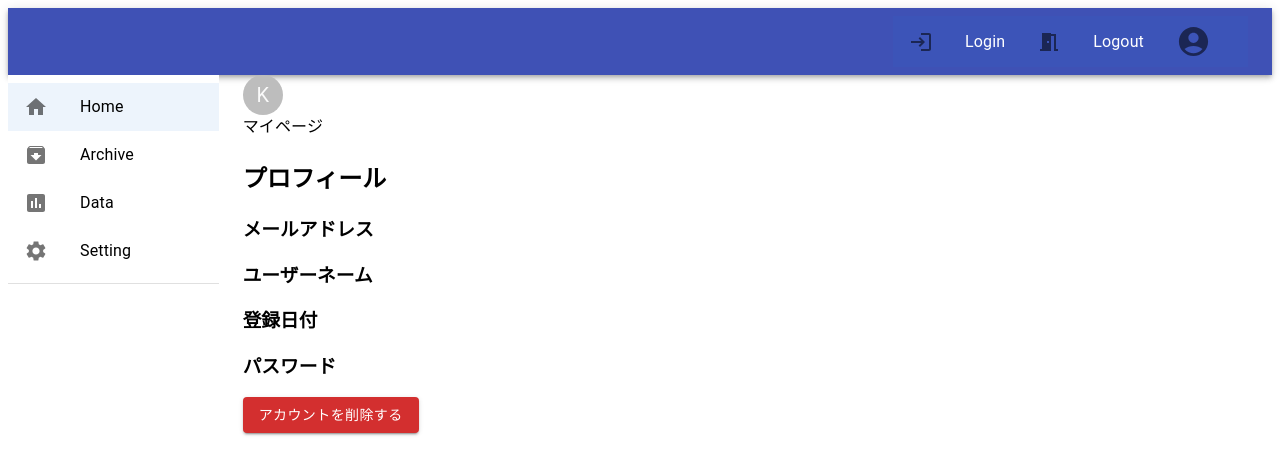
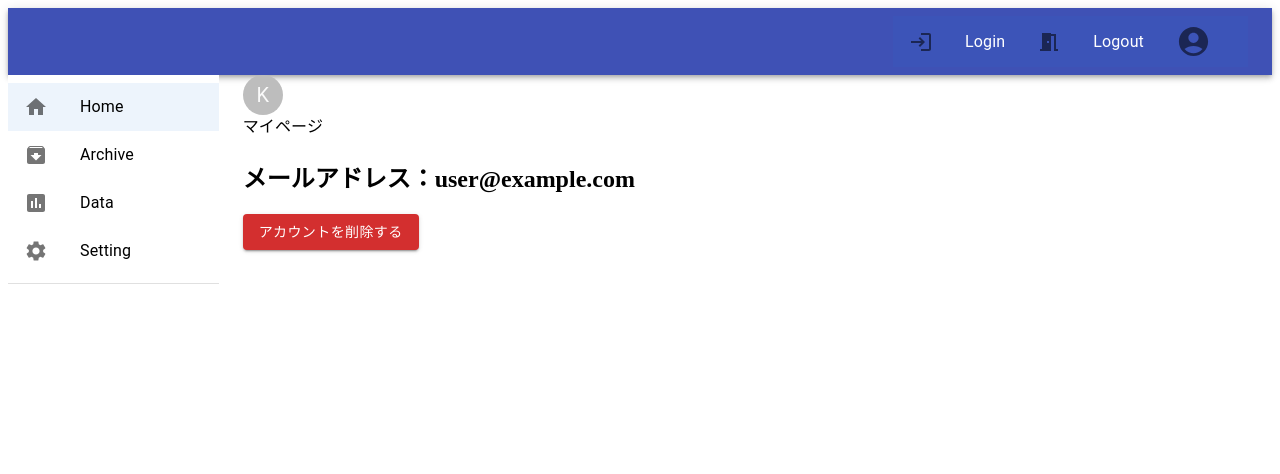
Before and after one commit to Omochi-Okome/PomodoroList, a React (Create React App) app in the folder client/: page /auth/mypage in a window 1280 px wide. Shown: the top 474 px of the page. Built offline with nearby package versions, Linux system fonts and the light colour scheme; no server answers; sample sign-in values are in the browser's storage.

Commit message:
マイページにメールアドレスを表示できる様にした

```diff
--- /dev/null
+++ b/client/src/components/PersonalInformation.jsx
@@ -0,0 +1,20 @@
+import React, { useEffect, useState } from "react";
+import {useNavigate}from 'react-router-dom';
+import { getAuth, onAuthStateChanged } from "firebase/auth";
+
+const PersonalInformation = () => {
+  const [userEmail, setUserEmail] = useState(null);
+  const navigate = useNavigate();
+  const auth = getAuth();
+  const user = auth.currentUser;
+
+
+  return(
+    <div>
+      <h2>メールアドレス：{user.email}</h2>
+    </div>
+
+  )
+}
+
+export default PersonalInformation;
--- a/client/src/components/ToDoList.jsx
+++ b/client/src/components/ToDoList.jsx
@@ -5,14 +5,14 @@ import Modal from './Modal';
 import { createPortal } from 'react-dom';
 import {useNavigate}from 'react-router-dom';
 import API from '../api';
-/* MaterialUI */
+//MaterialUI
 import { makeStyles } from '@material-ui/core/styles';
 import { Grid, TextField } from '@material-ui/core';
 import Button from '@material-ui/core/Button';
 import Card from '@material-ui/core/Card';
 import CardContent from '@material-ui/core/CardContent';
 import Typography from '@material-ui/core/Typography';
-/* MaterialUI icon */
+// MaterialUI icon
 import PlayCircleOutlineIcon from '@mui/icons-material/PlayCircleOutline';
 import CheckCircleIcon from '@mui/icons-material/CheckCircle';
 
--- a/client/src/pages/Mypage.jsx
+++ b/client/src/pages/Mypage.jsx
@@ -1,3 +1,5 @@
+import PersonalInformation from '../components/PersonalInformation';
+//MaterialUI
 import {Avatar, Box, Container, Typography } from '@material-ui/core';
 import { Button } from '@mui/material';
 
@@ -7,11 +9,7 @@ const Mypage = () => {
 				<Box>
 						<Avatar>K</Avatar>
 						<Typography>マイページ</Typography>
-						<h2>プロフィール</h2>
-						<h3>メールアドレス</h3>
-						<h3>ユーザーネーム</h3>
-						<h3>登録日付</h3>
-						<h3>パスワード</h3>
+						<PersonalInformation />
 						<Button variant='contained' color='error'>アカウントを削除する</Button>
 					</Box>
     </Container>
```
